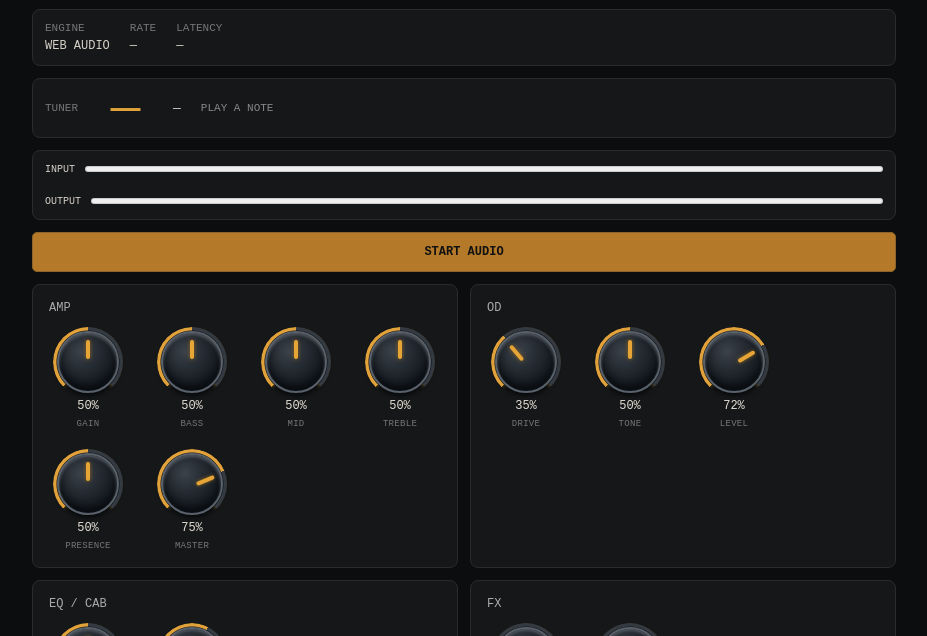
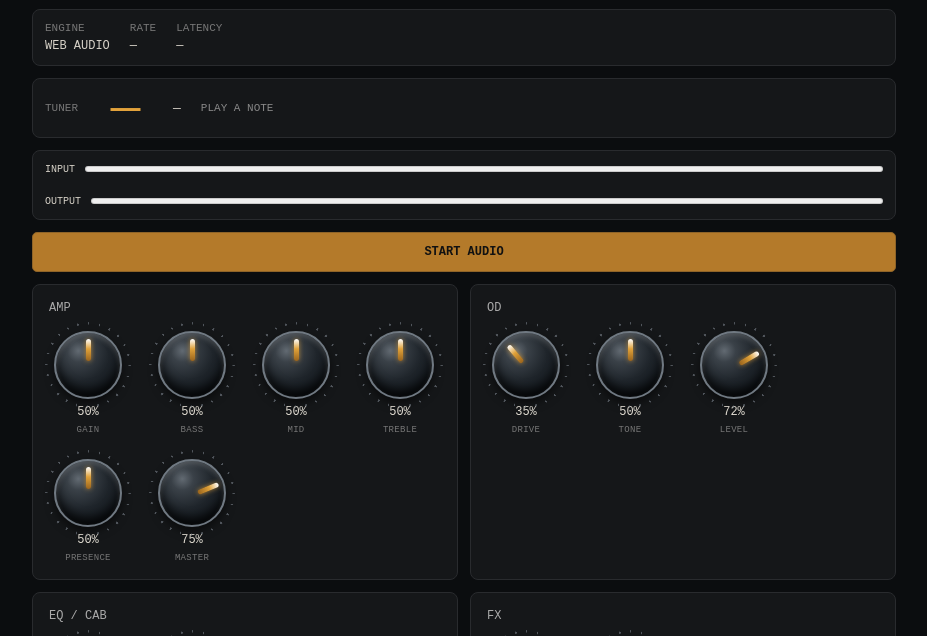
Before and after one commit to lukman582890-wq/SOLAR-AMP-NAM-LOADER, a website: page index.html in a window 1280 px wide. Shown: the part 90-726 px from the top of the page, without its empty margins (176-1103 px from the left). Drawn offline with Linux system fonts and the light colour scheme.

Commit message:
Redesign knobs with realistic 3D styling

```diff
--- a/styles.css
+++ b/styles.css
@@ -12,12 +12,7 @@ meter{width:100%;height:12px}.start,#install{border:1px solid #8f6428;background
 .rig{display:grid;grid-template-columns:repeat(2,1fr);gap:12px;margin-top:12px}.card{background:#151719;border:1px solid #292b2e;border-radius:8px;padding:16px}
 .knobs{display:flex;flex-wrap:wrap;gap:24px 26px}
 .knob{display:flex;flex-direction:column;align-items:center;gap:6px;min-width:78px;user-select:none}
-.knobface{--pct:50;width:62px;height:62px;border-radius:50%;position:relative;cursor:ns-resize;touch-action:none;
- background:radial-gradient(circle at 38% 32%,#3b424a 0,#252b32 34%,#151a20 67%,#0d1116 100%);
- border:2px solid #59616a;box-shadow:inset 0 2px 3px #515861,inset 0 -5px 8px #080b0e,0 2px 5px #050607}
-.knobface::before{content:"";position:absolute;inset:-6px;border-radius:50%;background:conic-gradient(from -135deg,#e2a23b 0deg, #e2a23b calc(var(--pct)*2.7deg),#343a41 calc(var(--pct)*2.7deg),#343a41 270deg,transparent 270deg 360deg);-webkit-mask:radial-gradient(farthest-side,transparent calc(100% - 4px),#000 calc(100% - 3px));mask:radial-gradient(farthest-side,transparent calc(100% - 4px),#000 calc(100% - 3px));filter:drop-shadow(0 0 2px #8b641f);pointer-events:none}
-.knobface::after{content:"";position:absolute;width:4px;height:19px;left:50%;top:7px;margin-left:-2px;border-radius:3px;background:#e6a536;box-shadow:0 0 4px #8b641f;transform-origin:2px 24px;transform:rotate(calc(-135deg + var(--pct)*2.7deg));pointer-events:none}
-.mark{display:none}
+.knobface{--pct:50;width:68px;height:68px;border-radius:50%;position:relative;cursor:ns-resize;touch-action:none;background:radial-gradient(circle at 35% 28%,#626a72 0,#3a4148 18%,#20262c 48%,#11161b 78%,#080b0e 100%);border:2px solid #707982;box-shadow:inset 0 3px 5px rgba(255,255,255,.18),inset 0 -7px 10px rgba(0,0,0,.75),0 4px 10px rgba(0,0,0,.55)}.knobface:before{content:"";position:absolute;inset:-11px;border-radius:50%;background:repeating-conic-gradient(from -135deg,#707780 0 2deg,transparent 2deg 15deg);-webkit-mask:radial-gradient(farthest-side,transparent calc(100% - 3px),#000 calc(100% - 2px));mask:radial-gradient(farthest-side,transparent calc(100% - 3px),#000 calc(100% - 2px));opacity:.65}.knobface:after{content:"";position:absolute;width:5px;height:22px;left:50%;top:6px;margin-left:-2.5px;border-radius:3px;background:linear-gradient(#fff,#e0a23a 45%,#9a641c);box-shadow:0 0 5px rgba(226,162,59,.7);transform-origin:2.5px 28px;transform:rotate(calc(-135deg + var(--pct)*2.7deg))}.mark{display:none}
 .knob b{font:12px monospace;color:#e4dfd5}.knob small{font:9px monospace;color:#777;letter-spacing:.3px}
 .model{margin-top:12px}.model input{width:100%;font:11px monospace;color:#aaa}.model p{font:11px monospace;color:#888}
 @media(max-width:600px){main{padding:12px}.rig{grid-template-columns:1fr}.status{gap:10px;justify-content:space-between}.tuner{gap:9px}.knobs{gap:22px 20px}.knob{min-width:72px}}
```
